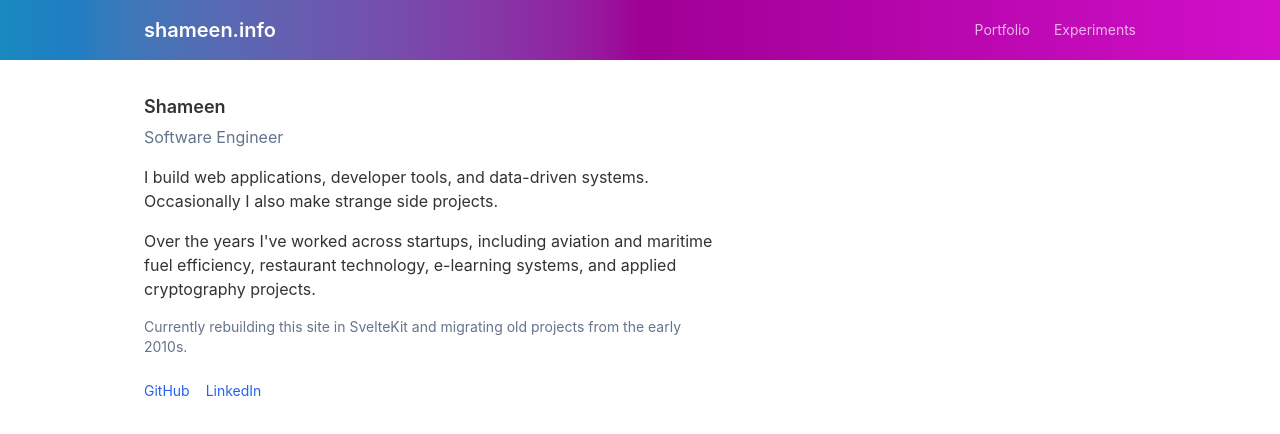
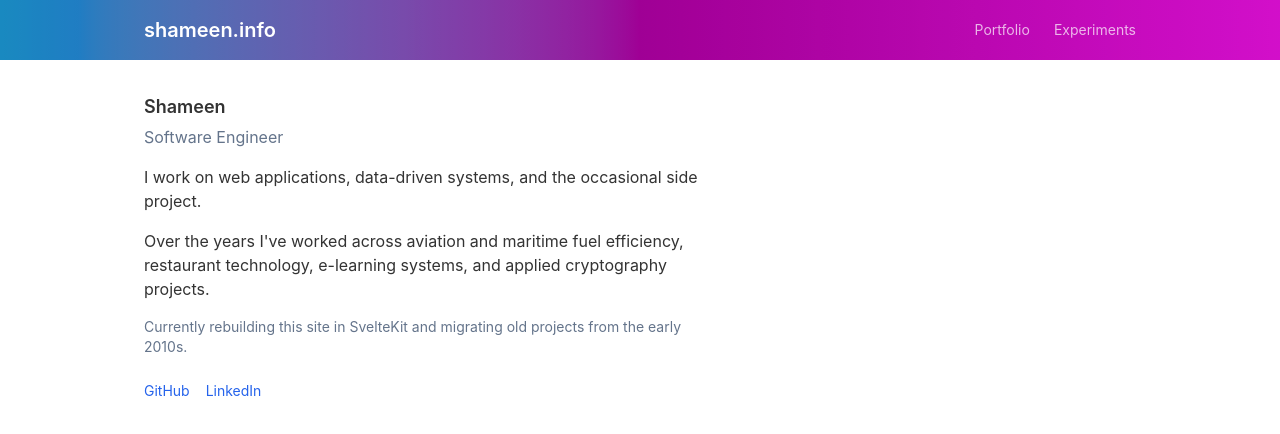
Before and after one commit to shameen/shameen.info, a SvelteKit app: page / in a window 1280 px wide. Shown: the top 434 px of the page. Built offline with nearby package versions, Linux system fonts and the light colour scheme.

Commit message:
text: Home page blurb

```diff
--- a/src/routes/+page.svelte
+++ b/src/routes/+page.svelte
@@ -18,17 +18,19 @@
   </header>
 
   <p>
-    I build web applications, developer tools, and data-driven systems. Occasionally I also make
-    strange side projects.
+    I work on web applications, data-driven systems,
+    and the occasional side project.
   </p>
 
   <p>
-    Over the years I've worked across startups, including aviation and maritime fuel efficiency,
-    restaurant technology, e-learning systems, and applied cryptography projects.
+    Over the years I've worked across aviation and maritime fuel efficiency,
+    restaurant technology, e-learning systems, and applied
+    cryptography projects.
   </p>
 
   <p class="text-sm text-muted">
-    Currently rebuilding this site in SvelteKit and migrating old projects from the early 2010s.
+    Currently rebuilding this site in SvelteKit and
+    migrating old projects from the early 2010s.
   </p>
 
   <!-- Links -->
```
